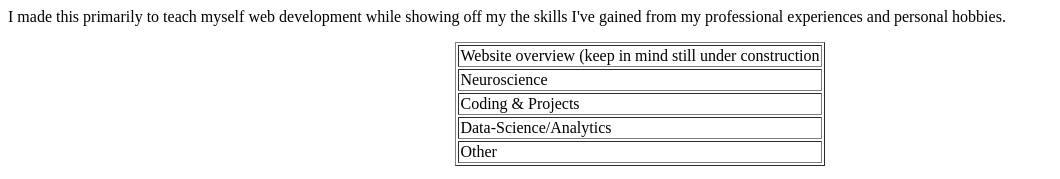
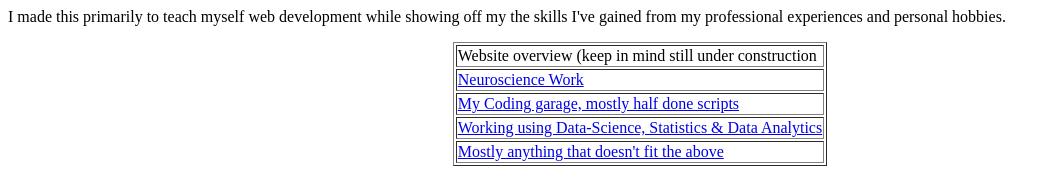
Before and after one commit to Lemanr-ops/Lemanr-ops.io, a plain HTML site: page Ryan-Website/www/index.html in a window 1280 px wide. Shown: the top 179 px of the page, without its empty margins (0-1060 px from the left). Drawn offline with Linux system fonts and the light colour scheme.

Commit message:
Update index.html

```diff
--- a/Ryan-Website/www/index.html
+++ b/Ryan-Website/www/index.html
@@ -11,16 +11,16 @@
         <p>Website overview (keep in mind still under construction </p>
       </td> </tr>
       <tr> <td>
-        Neuroscience
+        <a href="../Neuroscience">Neuroscience Work</a>
       </td> </tr>
       <tr> <td>
-        Coding & Projects
+        <a href="../CodingProjects">My Coding garage, mostly half done scripts</a>
       </td> </tr>
       <tr> <td>
-        Data-Science/Analytics
+        <a href="../Data-Science"> Working using Data-Science, Statistics & Data Analytics</a>
       </td> </tr>
       <tr> <td>
-        Other
+        <a href="../Other"> Mostly anything that doesn't fit the above</a>
       </td> </tr>
     </table>
     <p>
```
